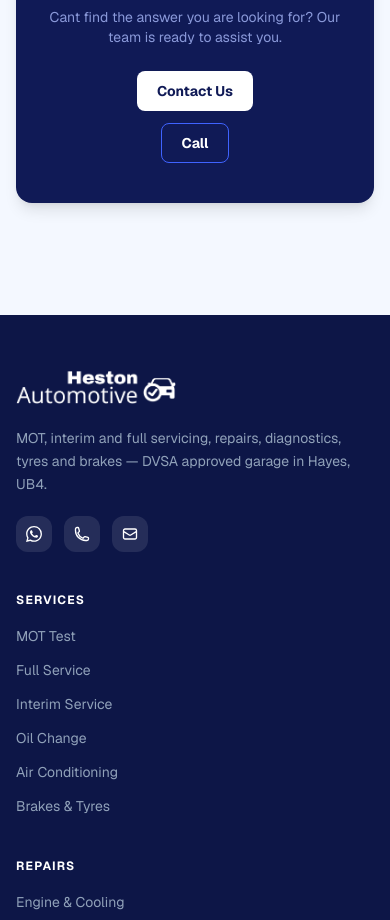
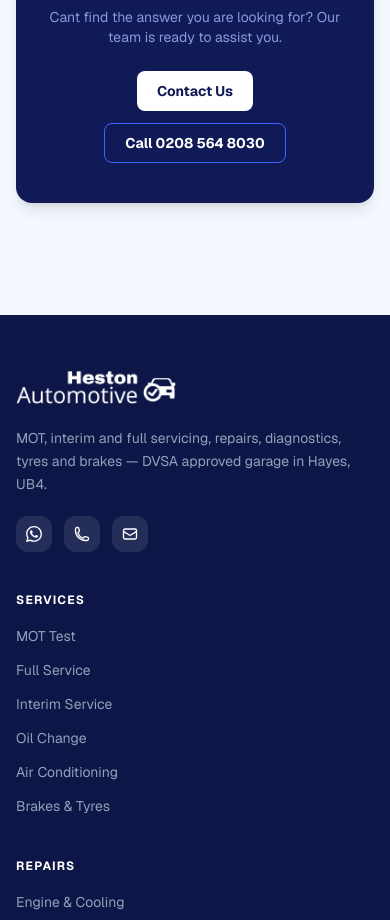
Before and after one commit to arslan020/car-service-website, a Next.js app: page /faqs in a window 390 px wide. Shown: the part 1120-2040 px from the top of the page. Built offline with nearby package versions, Linux system fonts and the light colour scheme.

Commit message:
Fix FAQ phone display reference

```diff
--- a/app/faqs/page.tsx
+++ b/app/faqs/page.tsx
@@ -92,7 +92,7 @@
               href={`tel:${site.phoneTel}`}
               className="inline-flex min-h-10 items-center justify-center rounded-lg border border-[#3f63ff] bg-[#101a56] px-5 py-2 text-sm font-bold text-white transition hover:bg-[#3f63ff]/20"
             >
-              Call {site.phone}
+              Call {site.phoneDisplay}
             </a>
           </div>
         </div>
```
